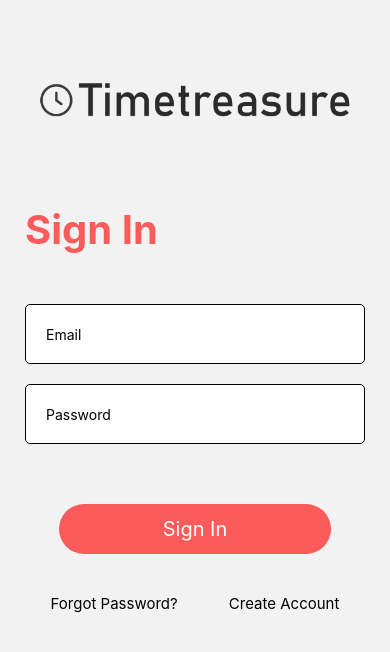
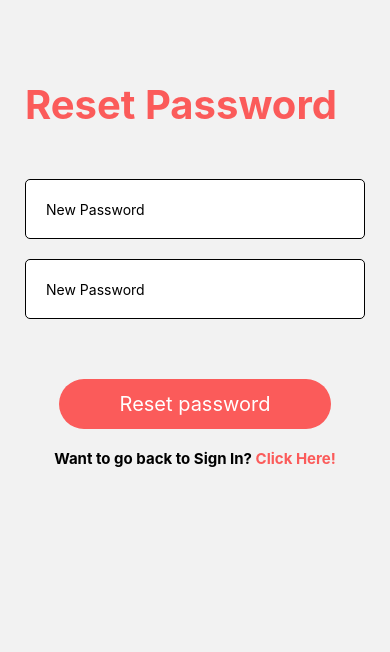
Before and after one commit to travellersintime/timetreasure, a React Native app in the folder frontend/: screen /ResetPassword in a window 390 px wide. Shown: the top 652 px of the page. Built offline with nearby package versions, Linux system fonts and the light colour scheme.

Commit message:
Implemented Reset Password page.

```diff
--- a/frontend/App.js
+++ b/frontend/App.js
@@ -5,6 +5,7 @@ import MessageFeed from './components/MessageFeed';
 import SingleMessage from './components/SingleMessage';
 import CreateTextMessage from './components/CreateTextMessage';
 import MyProfile from './components/MyProfile'
+import ResetPassword from './components/ResetPassword'
 import { NavigationContainer } from '@react-navigation/native';
 import { createStackNavigator } from '@react-navigation/stack';
 import { StyleSheet } from 'react-native';
@@ -22,6 +23,7 @@ const App =  () => {
         <Stack.Screen name='SingleMessage' component={SingleMessage} options={{animationEnabled: false}}/>
         <Stack.Screen name='CreateTextMessage' component={CreateTextMessage} options={{animationEnabled: false}}/>
         <Stack.Screen name='MyProfile' component={MyProfile} options={{animationEnabled: false}}/>
+        <Stack.Screen name='ResetPassword' component={ResetPassword} options={{animationEnabled: false}}/>
       </Stack.Navigator>
     </NavigationContainer>
   );
--- /dev/null
+++ b/frontend/components/ResetPassword.js
@@ -0,0 +1,123 @@
+import React, { useState } from 'react';
+import { StyleSheet,Text,View,TextInput,TouchableOpacity } from 'react-native';
+import { useNavigation } from '@react-navigation/native';
+import {BACKEND_ADDRESS, BACKEND_PORT} from "@env";
+import AsyncStorage from '@react-native-async-storage/async-storage';
+import axios from 'axios';
+
+interface Props {
+    navigation: any;
+}
+
+const ResetPassword = (props: Props) => {
+    const navigation = useNavigation();
+    const [username, setUsername] = useState('');
+    const [password, setPassword] = useState('');
+
+    const handleCreateAccount = async () => {
+        try {
+          const response = await axios.post("http://" + BACKEND_ADDRESS + ":" + BACKEND_PORT + "/auth/register", {username, password})
+          await AsyncStorage.setItem('token', response.data.token);
+          await AsyncStorage.setItem('username', username);
+          props.navigation.navigate('MessageFeed');
+        } catch (error) {
+            alert("Error", error.response.data);
+        }
+    };
+
+    return (
+        <View style={styles.container}>
+            <Text style={styles.title}>Reset Password</Text>
+            <View style={styles.inputView}>
+                <TextInput
+                    style={styles.inputText}
+                    placeholder='New Password'
+                    onChangeText={text => setPassword(text)}/>
+            </View>
+            <View style={styles.inputView}>
+                <TextInput
+                    style={styles.inputText}
+                    secureTextEntry
+                    placeholder='New Password'
+                    onChangeText={text => setPassword(text)}/>
+            </View>
+            <View style={styles.buttonContainer}>
+                <TouchableOpacity onPress={handleCreateAccount} style={styles.continueBtn}>
+                    <Text style={styles.continueText}>Reset password</Text>
+                </TouchableOpacity>
+            </View>
+            <View style={styles.signInContainer}>
+                <Text style={styles.questionText}>Want to go back to Sign In?</Text>
+                <TouchableOpacity onPress={()=> navigation.navigate('SignIn')}>
+                    <Text style={styles.signInText}> Click Here!</Text>
+                </TouchableOpacity>
+            </View>
+        </View>
+
+    );
+}
+
+const styles=StyleSheet.create({
+    container:{
+        paddingVertical: 80,
+        paddingHorizontal: 25,
+        justifyContent: 'center',
+        position: 'relative'
+    },
+    title:{
+        fontWeight: "bold",
+        fontSize: 40,
+        color: "#fb5b5a",
+        marginBottom: 40,
+    },
+    inputView:{
+        backgroundColor:'white',
+        borderBlockColor: 'black',
+        borderRadius: 5,
+        borderWidth: 1,
+        marginVertical: 10,
+        padding: 20,
+        height: 60
+    },
+    inputText: {
+        flex: 1,
+        color: 'black'
+    },
+    buttonContainer: {
+        alignItems: 'center',
+        marginTop: 10,
+    },
+    continueBtn: {
+        width: '80%',
+        backgroundColor: '#fb5b5a',
+        borderRadius: 25,
+        alignItems: 'center',
+        height: 50,
+        justifyContent: 'center',
+        marginTop: 40
+    },
+    continueText: {
+        color: 'white',
+        fontSize: 20
+    },
+    signInContainer: {
+        flexDirection: 'row',
+        alignItems: 'center',
+        justifyContent: 'center',
+        marginTop: 20
+    },
+    signInText: {
+        fontSize: 15,
+        fontWeight: 'bold',
+        color: '#fb5b5a'
+
+    },
+    questionText: {
+        fontSize: 15,
+        fontWeight: 'bold',
+    },
+
+
+})
+
+export default ResetPassword;
--- a/frontend/components/SignIn.js
+++ b/frontend/components/SignIn.js
@@ -32,7 +32,14 @@ const SignIn = (props: Props) => {
       };
 
       const handleForgotPassword = () => {setShowForgotPasswordModal(true); };
-      const sendVerificationCode = async () => {};
+      const sendVerificationCode = async () => {
+        try{
+            setShowForgotPasswordModal(false);
+            props.navigation.navigate('ResetPassword');
+        }catch (error) {
+            console.error('Error sending verification code:', error);
+        }
+      };
       const updatePassword = async () => {};
 
     return (
```
